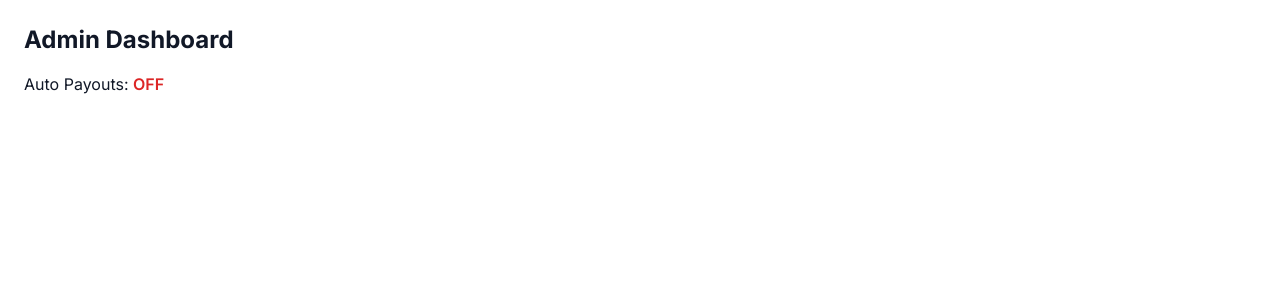
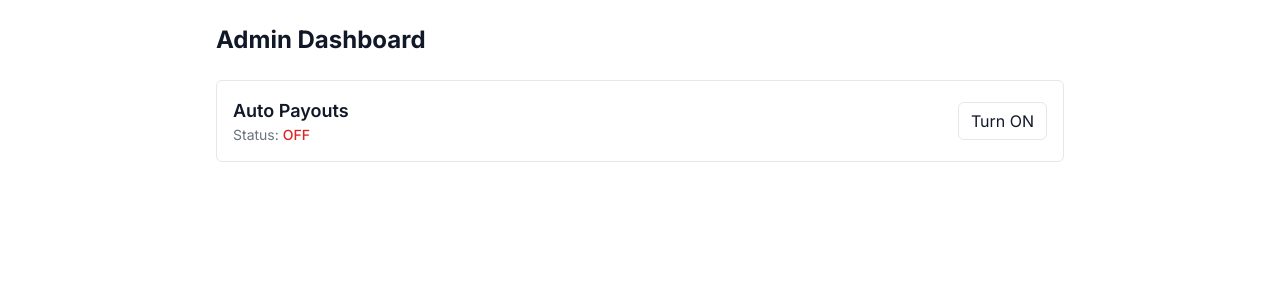
Before and after one commit to begintolern/Linkmint, a Next.js app: page /admin in a window 1280 px wide. Shown: the top 300 px of the page. Built offline with nearby package versions, Linux system fonts and the light colour scheme; no server answers; the database is empty.

Commit message:
feat(admin): add live AutoPayoutStatusCard with toggle

```diff
--- a/app/admin/page.tsx
+++ b/app/admin/page.tsx
@@ -1,41 +1,15 @@
 // app/admin/page.tsx
-"use client";
-
-import { useEffect, useState } from "react";
-import axios from "axios";
+import AutoPayoutStatusCard from "@/components/admin/AutoPayoutStatusCard";
 
 export default function AdminPage() {
-  const [autoPayoutsOn, setAutoPayoutsOn] = useState<boolean | null>(null);
-  const [loading, setLoading] = useState(true);
+  return (
+    <main className="max-w-4xl mx-auto p-6 space-y-6">
+      <h1 className="text-2xl font-bold">Admin Dashboard</h1>
 
-  useEffect(() => {
-    const fetchStatus = async () => {
-      try {
-        const res = await axios.get("/api/admin/auto-payout-status");
-        setAutoPayoutsOn(res.data.autoPayoutsOn);
-      } catch (error) {
-        console.error("Error fetching auto payout status:", error);
-      } finally {
-        setLoading(false);
-      }
-    };
+      {/* Auto Payout toggle + status */}
+      <AutoPayoutStatusCard />
 
-    fetchStatus();
-  }, []);
-
-  return (
-    <div className="p-6">
-      <h1 className="text-2xl font-bold mb-4">Admin Dashboard</h1>
-      {loading ? (
-        <p>Loading payout status...</p>
-      ) : (
-        <p>
-          Auto Payouts:{" "}
-          <span className={autoPayoutsOn ? "text-green-600 font-semibold" : "text-red-600 font-semibold"}>
-            {autoPayoutsOn ? "ON" : "OFF"}
-          </span>
-        </p>
-      )}
-    </div>
+      {/* more cards will go here in steps 2–4 */}
+    </main>
   );
 }
--- a/components/admin/AutoPayoutStatusCard.tsx
+++ b/components/admin/AutoPayoutStatusCard.tsx
@@ -1,52 +1,70 @@
-// components/admin/AutoPayoutStatusCard.tsx
 "use client";
 
 import { useEffect, useState } from "react";
 
 export default function AutoPayoutStatusCard() {
-  const [status, setStatus] = useState<"on" | "off" | "unknown">("unknown");
-  const [errorMsg, setErrorMsg] = useState<string | null>(null);
+  const [loading, setLoading] = useState(true);
+  const [value, setValue] = useState<boolean | null>(null);
+  const [saving, setSaving] = useState(false);
+  const [err, setErr] = useState<string | null>(null);
+
+  async function load() {
+    setLoading(true);
+    setErr(null);
+    try {
+      const res = await fetch("/api/admin/get-auto-payout-setting", { cache: "no-store" });
+      const data = await res.json();
+      if (!res.ok) throw new Error(data?.error || "Failed to fetch setting");
+      setValue(Boolean(data.value));
+    } catch (e: any) {
+      setErr(e.message || "Failed to load");
+    } finally {
+      setLoading(false);
+    }
+  }
+
+  async function toggle() {
+    if (saving) return;
+    setSaving(true);
+    setErr(null);
+    try {
+      const res = await fetch("/api/admin/auto-payout-toggle", { method: "POST" });
+      const data = await res.json().catch(() => ({}));
+      if (!res.ok) throw new Error(data?.error || "Toggle failed");
+      // refresh value
+      await load();
+    } catch (e: any) {
+      setErr(e.message || "Toggle failed");
+    } finally {
+      setSaving(false);
+    }
+  }
 
   useEffect(() => {
-    const load = async () => {
-      try {
-        const res = await fetch("/api/admin/get-auto-payout-setting", {
-          cache: "no-store",
-        });
-        if (!res.ok) {
-          throw new Error(`Failed to fetch setting (${res.status})`);
-        }
-        const data = await res.json();
-        // Expecting { value: "on" | "off" }
-        setStatus((data?.value === "on" || data?.value === "off") ? data.value : "unknown");
-      } catch (err: any) {
-        setErrorMsg(err?.message ?? "Failed to load setting");
-        setStatus("unknown");
-      }
-    };
     load();
   }, []);
 
   return (
-    <div className="rounded border p-4 bg-white">
+    <div className="border rounded-md p-4">
       <div className="flex items-center justify-between">
-        <h3 className="font-semibold">Auto Payout Engine</h3>
-        <span
-          className={`text-sm ${
-            status === "on"
-              ? "text-green-600"
-              : status === "off"
-              ? "text-gray-600"
-              : "text-yellow-600"
-          }`}
+        <div>
+          <h3 className="text-lg font-semibold">Auto Payouts</h3>
+          <p className="text-sm text-gray-500">
+            Status:{" "}
+            <span className={value ? "text-green-600 font-medium" : "text-red-600 font-medium"}>
+              {loading ? "…" : value ? "ON" : "OFF"}
+            </span>
+          </p>
+        </div>
+        <button
+          onClick={toggle}
+          disabled={loading || saving}
+          className="px-3 py-1.5 rounded-md border bg-white hover:bg-gray-50 disabled:opacity-50"
         >
-          {status === "on" ? "ON" : status === "off" ? "OFF" : "UNKNOWN"}
-        </span>
+          {saving ? "Working…" : value ? "Turn OFF" : "Turn ON"}
+        </button>
       </div>
-      {errorMsg && <div className="mt-2 text-sm text-red-600">{errorMsg}</div>}
-      <p className="mt-2 text-sm text-gray-700">
-        This shows whether automatic payouts are currently enabled in admin.
-      </p>
+      {err && <p className="mt-2 text-sm text-red-600">{err}</p>}
     </div>
   );
 }
```
